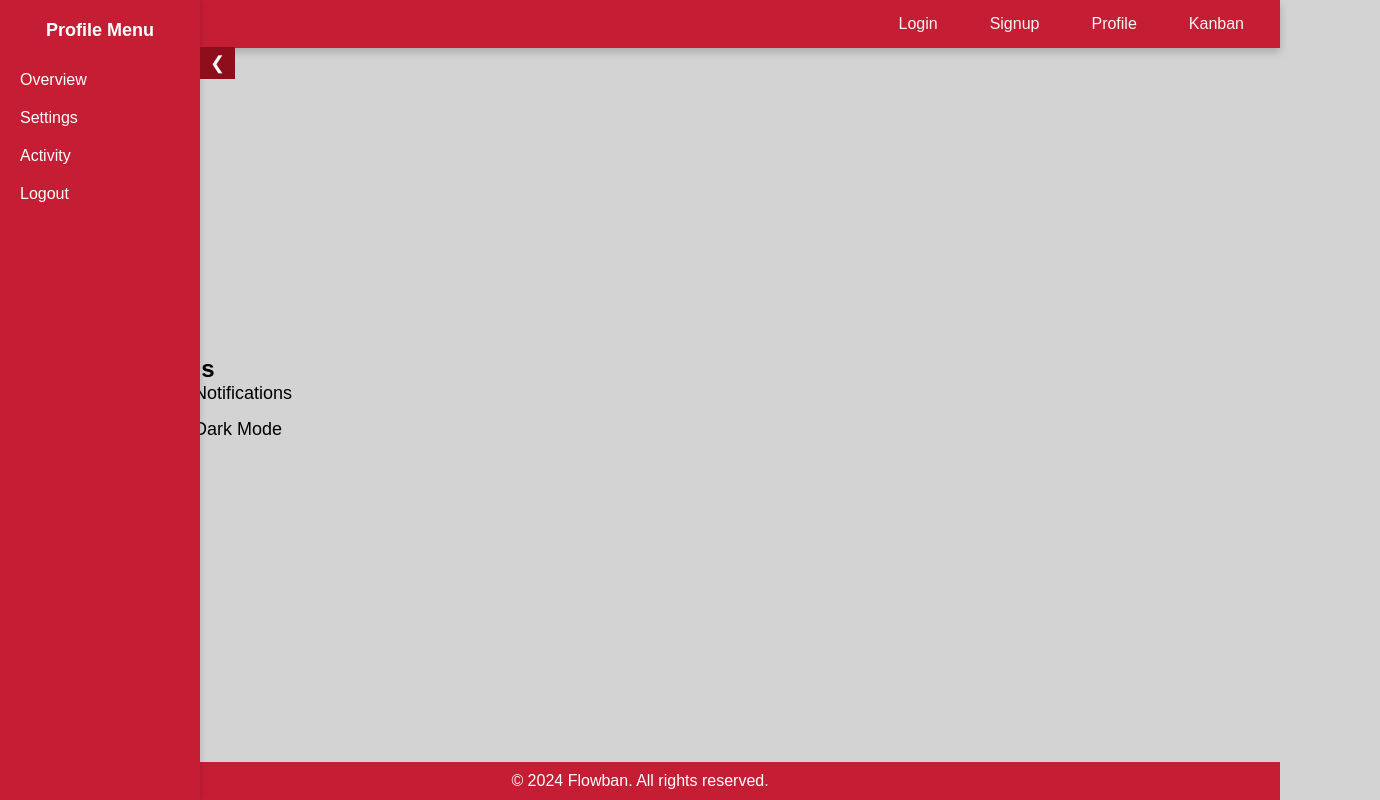
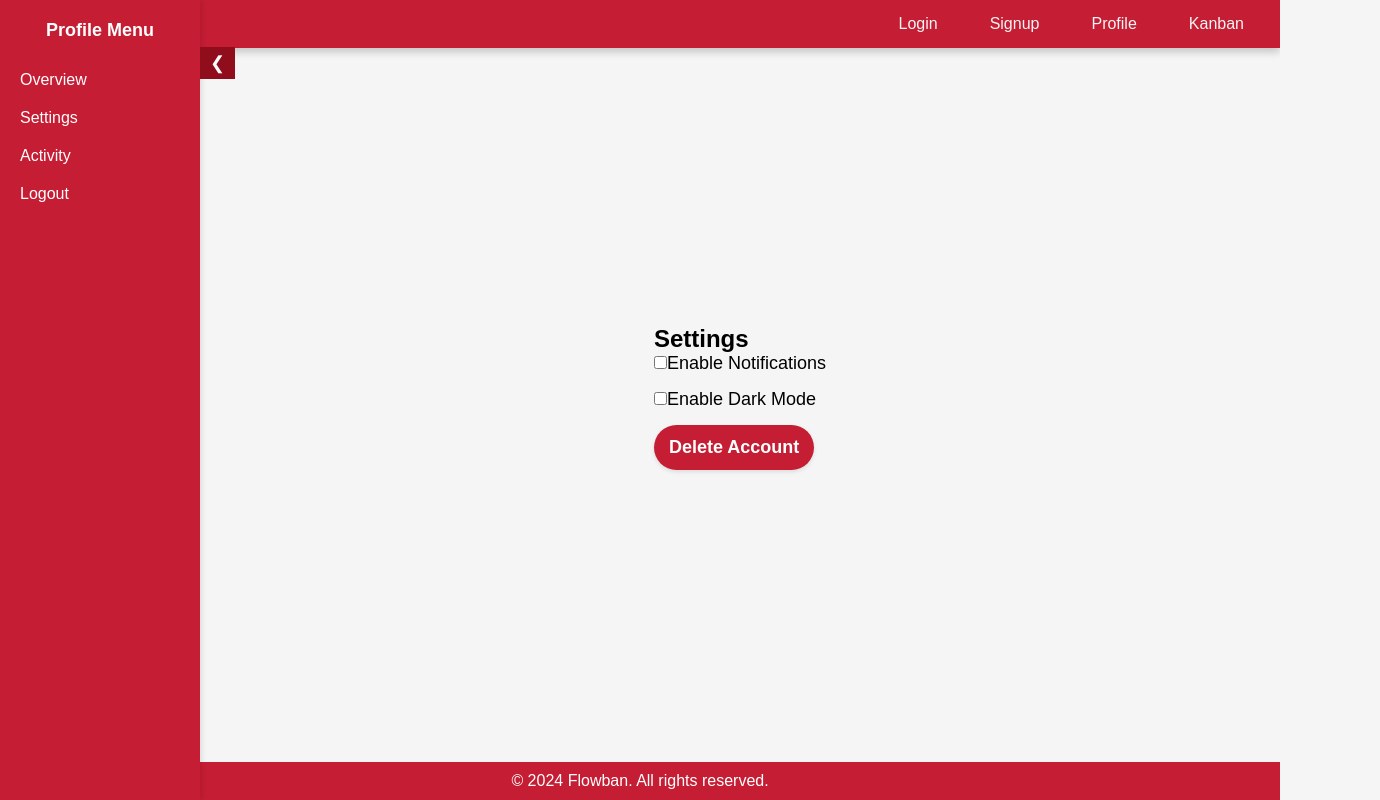
Before and after one commit to vincent-wat/flowban, a React (Create React App) app in the folder frontend/: page /profile/settings in a window 1280 px wide. Shown: the whole page, 1380 px wide, since content can reach past the window. Built offline with nearby package versions, Linux system fonts and the light colour scheme.

Commit message:
Frontend Overall Improvements, Looks Better

```diff
--- a/frontend/src/Components/User/Profile/Settings.css
+++ b/frontend/src/Components/User/Profile/Settings.css
@@ -43,8 +43,11 @@
   flex: 1;
   margin-left: 0;
   padding: 20px;
-  width: 100vw;
+  width: auto;
   transition: margin-left 0.3s ease;
+  justify-content: center;
+  align-items: center;
+  flex-direction: column;
 }
 
 .settings-container.sidebar-open {
@@ -55,3 +58,23 @@
   margin-bottom: 15px;
   font-size: 18px;
 }
+
+.delete-button {
+  width: auto;
+  height: 45px;
+  background-color: #C51D34;
+  color: white;
+  border: none;
+  border-radius: 30px;
+  font-size: 18px;
+  font-weight: 700;
+  cursor: pointer;
+  box-shadow: 0 2px 4px rgba(0, 0, 0, 0.1);
+  padding: 0 15px;
+  transition: background-color 0.3s ease, box-shadow 0.3s ease;
+}
+
+.delete-button:hover {
+  background-color: #A11227;
+  box-shadow: 0 4px 8px rgba(0, 0, 0, 0.2);
+}
--- a/frontend/src/Components/User/Profile/Settings.jsx
+++ b/frontend/src/Components/User/Profile/Settings.jsx
@@ -38,6 +38,10 @@ function Settings() {
             Enable Dark Mode
           </label>
         </div>
+
+        <div className="settings-option">
+          <button type="button" class="delete-button">Delete Account</button>
+        </div>
       </div>
     </div>
   );
--- a/frontend/src/index.css
+++ b/frontend/src/index.css
@@ -15,7 +15,7 @@ body {
   justify-content: center;
   align-items: center;
   min-height: 100vh;
-  background-color: lightgray;
+  background-color: #f5f5f5;
 }
 
 code {
```
